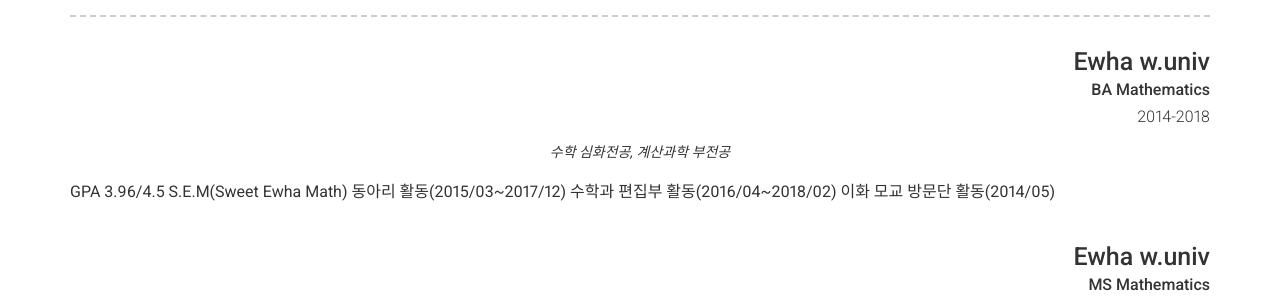
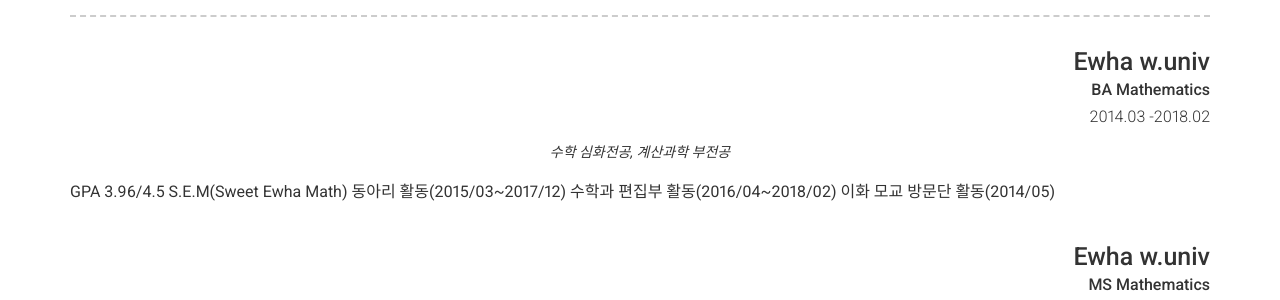
Before and after one commit to simonezz/simonezz.github.io, a Jekyll site: the page built from index.md, in a window 1280 px wide. Shown: the part 1010-1310 px from the top of the page. Built offline with Jekyll 4.4.1, drawn with Linux system fonts in a browser that asks for light colours; nearby versions of some CDN libraries.

Commit message:
Update _config.yml

```diff
--- a/_config.yml
+++ b/_config.yml
@@ -92,15 +92,14 @@ content:
       - layout: top-right
         title: Ewha w.univ
         sub_title: BA Mathematics
-        caption: 2014-2018
+        caption: 2014.03 -2018.02
         quote: >
           수학 심화전공, 계산과학 부전공
-        description: | # this will include new lines to allow paragraphs
+        description:
            GPA 3.96/4.5
            S.E.M(Sweet Ewha Math) 동아리 활동(2015/03~2017/12)
            수학과 편집부 활동(2016/04~2018/02)
            이화 모교 방문단 활동(2014/05)
-
 
 
       - layout: top-right
@@ -109,7 +108,7 @@ content:
         caption: 2018-2020
         quote: >
           수학 - 응용해석학 Image processing Lab 전공
-        description: | # this will include new lines to allow paragraphs
+        description:  # this will include new lines to allow paragraphs
           Image processing을 세부전공으로 Image Denoising, Approximation Theory,
           Numerical Analysis, Deep Learning 분야 학습/연구.
           GPA 4.8/4.5
```
